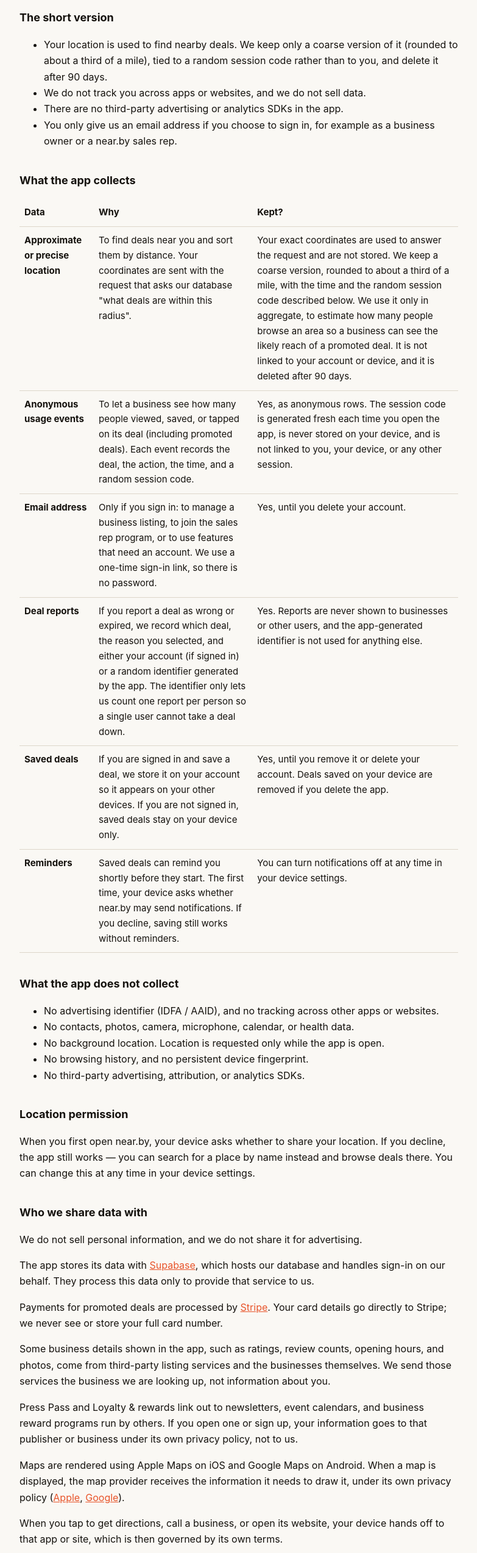
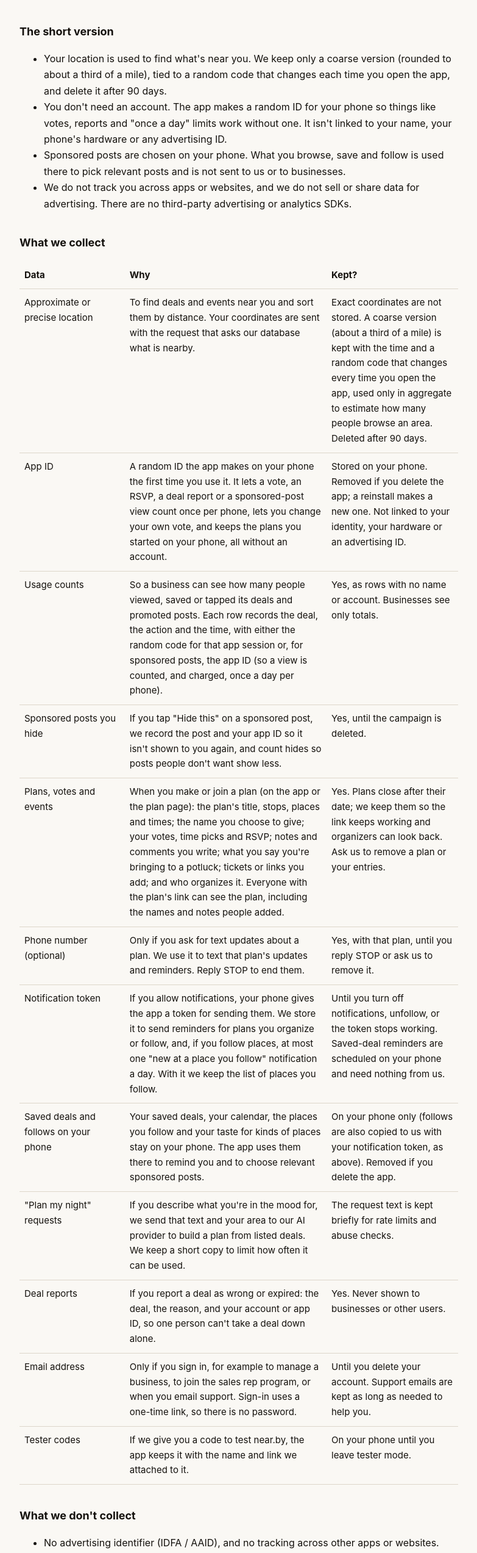
Before and after one commit to alwish45/nearby-legal, a plain HTML site: page privacy.html in a window 1280 px wide. Shown: the part 249-2795 px from the top of the page at 61% size, without its empty margins (248-1031 px from the left). Drawn offline with Linux system fonts and the light colour scheme.

Commit message:
Privacy policy: plans and events, the app ID, sponsored posts, follows, AI and texts
Brings the policy in line with what near.by does now: plan and event
data visible to people with the link; optional phone numbers for plan
texts (Twilio); the random app ID kept on the phone; notification tokens
with followed places; sponsored posts matched on the phone, counted per
phone a day, and Hide this; AI providers (Anthropic); Pro billing;
tester codes; removing plan entries without an account; Utah Consumer
Privacy Act rights.

Co-Authored-By: Claude Opus 5.5 <noreply@anthropic.com>
Claude-Session: https://claude.ai/code/session_01WMga254PXo2pYwgWdUjBq5

```diff
--- a/privacy.html
+++ b/privacy.html
@@ -28,95 +28,129 @@
 <body>
 
 <h1>Privacy Policy</h1>
-<p class="updated">For the <strong>near.by</strong> mobile app, operated by Near.by LLC (Utah). Last updated 21 November 2026.</p>
+<p class="updated">For the <strong>near.by</strong> mobile app and the near.by plan pages friends open from a link, operated by Near.by LLC (Utah). Last updated 27 November 2026.</p>
 
-<p>near.by shows you deals and specials at businesses near your current location. This policy explains exactly what the app collects, why, and what it does not do. It is written to describe the app's actual behavior rather than to cover every hypothetical.</p>
+<p>near.by shows you deals, specials and events near you, and helps you make plans with friends. This policy explains exactly what we collect, why, and what we don't do. It is written to describe how near.by actually works rather than to cover every hypothetical.</p>
 
 <h2>The short version</h2>
 <ul>
-  <li>Your location is used to find nearby deals. We keep only a coarse version of it (rounded to about a third of a mile), tied to a random session code rather than to you, and delete it after 90 days.</li>
-  <li>We do not track you across apps or websites, and we do not sell data.</li>
-  <li>There are no third-party advertising or analytics SDKs in the app.</li>
-  <li>You only give us an email address if you choose to sign in, for example as a business owner or a near.by sales rep.</li>
+  <li>Your location is used to find what's near you. We keep only a coarse version (rounded to about a third of a mile), tied to a random code that changes each time you open the app, and delete it after 90 days.</li>
+  <li>You don't need an account. The app makes a random ID for your phone so things like votes, reports and "once a day" limits work without one. It isn't linked to your name, your phone's hardware or any advertising ID.</li>
+  <li>Sponsored posts are chosen on your phone. What you browse, save and follow is used there to pick relevant posts and is not sent to us or to businesses.</li>
+  <li>We do not track you across apps or websites, and we do not sell or share data for advertising. There are no third-party advertising or analytics SDKs.</li>
 </ul>
 
-<h2>What the app collects</h2>
+<h2>What we collect</h2>
 
 <table>
-  <tr><th>Data</th><th>Why</th><th>Kept?</th></tr>
+  <tr><th style="width:24%">Data</th><th>Why</th><th style="width:30%">Kept?</th></tr>
   <tr>
-    <td><strong>Approximate or precise location</strong></td>
-    <td>To find deals near you and sort them by distance. Your coordinates are sent with the request that asks our database "what deals are within this radius".</td>
-    <td>Your exact coordinates are used to answer the request and are not stored. We keep a coarse version, rounded to about a third of a mile, with the time and the random session code described below. We use it only in aggregate, to estimate how many people browse an area so a business can see the likely reach of a promoted deal. It is not linked to your account or device, and it is deleted after 90 days.</td>
+    <td>Approximate or precise location</td>
+    <td>To find deals and events near you and sort them by distance. Your coordinates are sent with the request that asks our database what is nearby.</td>
+    <td>Exact coordinates are not stored. A coarse version (about a third of a mile) is kept with the time and a random code that changes every time you open the app, used only in aggregate to estimate how many people browse an area. Deleted after 90 days.</td>
   </tr>
   <tr>
-    <td><strong>Anonymous usage events</strong></td>
-    <td>To let a business see how many people viewed, saved, or tapped on its deal (including promoted deals). Each event records the deal, the action, the time, and a random session code.</td>
-    <td>Yes, as anonymous rows. The session code is generated fresh each time you open the app, is never stored on your device, and is not linked to you, your device, or any other session.</td>
+    <td>App ID</td>
+    <td>A random ID the app makes on your phone the first time you use it. It lets a vote, an RSVP, a deal report or a sponsored-post view count once per phone, lets you change your own vote, and keeps the plans you started on your phone, all without an account.</td>
+    <td>Stored on your phone. Removed if you delete the app; a reinstall makes a new one. Not linked to your identity, your hardware or an advertising ID.</td>
   </tr>
   <tr>
-    <td><strong>Email address</strong></td>
-    <td>Only if you sign in: to manage a business listing, to join the sales rep program, or to use features that need an account. We use a one-time sign-in link, so there is no password.</td>
-    <td>Yes, until you delete your account.</td>
+    <td>Usage counts</td>
+    <td>So a business can see how many people viewed, saved or tapped its deals and promoted posts. Each row records the deal, the action and the time, with either the random code for that app session or, for sponsored posts, the app ID (so a view is counted, and charged, once a day per phone).</td>
+    <td>Yes, as rows with no name or account. Businesses see only totals.</td>
   </tr>
   <tr>
-    <td><strong>Deal reports</strong></td>
-    <td>If you report a deal as wrong or expired, we record which deal, the reason you selected, and either your account (if signed in) or a random identifier generated by the app. The identifier only lets us count one report per person so a single user cannot take a deal down.</td>
-    <td>Yes. Reports are never shown to businesses or other users, and the app-generated identifier is not used for anything else.</td>
+    <td>Sponsored posts you hide</td>
+    <td>If you tap "Hide this" on a sponsored post, we record the post and your app ID so it isn't shown to you again, and count hides so posts people don't want show less.</td>
+    <td>Yes, until the campaign is deleted.</td>
   </tr>
   <tr>
-    <td><strong>Saved deals</strong></td>
-    <td>If you are signed in and save a deal, we store it on your account so it appears on your other devices. If you are not signed in, saved deals stay on your device only.</td>
-    <td>Yes, until you remove it or delete your account. Deals saved on your device are removed if you delete the app.</td>
+    <td>Plans, votes and events</td>
+    <td>When you make or join a plan (on the app or the plan page): the plan's title, stops, places and times; the name you choose to give; your votes, time picks and RSVP; notes and comments you write; what you say you're bringing to a potluck; tickets or links you add; and who organizes it. Everyone with the plan's link can see the plan, including the names and notes people added.</td>
+    <td>Yes. Plans close after their date; we keep them so the link keeps working and organizers can look back. Ask us to remove a plan or your entries.</td>
   </tr>
   <tr>
-    <td><strong>Reminders</strong></td>
-    <td>Saved deals can remind you shortly before they start. The first time, your device asks whether near.by may send notifications. If you decline, saving still works without reminders.</td>
-    <td>You can turn notifications off at any time in your device settings.</td>
+    <td>Phone number (optional)</td>
+    <td>Only if you ask for text updates about a plan. We use it to text that plan's updates and reminders. Reply STOP to end them.</td>
+    <td>Yes, with that plan, until you reply STOP or ask us to remove it.</td>
+  </tr>
+  <tr>
+    <td>Notification token</td>
+    <td>If you allow notifications, your phone gives the app a token for sending them. We store it to send reminders for plans you organize or follow, and, if you follow places, at most one "new at a place you follow" notification a day. With it we keep the list of places you follow.</td>
+    <td>Until you turn off notifications, unfollow, or the token stops working. Saved-deal reminders are scheduled on your phone and need nothing from us.</td>
+  </tr>
+  <tr>
+    <td>Saved deals and follows on your phone</td>
+    <td>Your saved deals, your calendar, the places you follow and your taste for kinds of places stay on your phone. The app uses them there to remind you and to choose relevant sponsored posts.</td>
+    <td>On your phone only (follows are also copied to us with your notification token, as above). Removed if you delete the app.</td>
+  </tr>
+  <tr>
+    <td>"Plan my night" requests</td>
+    <td>If you describe what you're in the mood for, we send that text and your area to our AI provider to build a plan from listed deals. We keep a short copy to limit how often it can be used.</td>
+    <td>The request text is kept briefly for rate limits and abuse checks.</td>
+  </tr>
+  <tr>
+    <td>Deal reports</td>
+    <td>If you report a deal as wrong or expired: the deal, the reason, and your account or app ID, so one person can't take a deal down alone.</td>
+    <td>Yes. Never shown to businesses or other users.</td>
+  </tr>
+  <tr>
+    <td>Email address</td>
+    <td>Only if you sign in, for example to manage a business, to join the sales rep program, or when you email support. Sign-in uses a one-time link, so there is no password.</td>
+    <td>Until you delete your account. Support emails are kept as long as needed to help you.</td>
+  </tr>
+  <tr>
+    <td>Tester codes</td>
+    <td>If we give you a code to test near.by, the app keeps it with the name and link we attached to it.</td>
+    <td>On your phone until you leave tester mode.</td>
   </tr>
 </table>
 
-<h2>What the app does not collect</h2>
+<h2>What we don't collect</h2>
 <ul>
   <li>No advertising identifier (IDFA / AAID), and no tracking across other apps or websites.</li>
-  <li>No contacts, photos, camera, microphone, calendar, or health data.</li>
+  <li>No contacts, photos, camera, microphone, calendar or health data. (Adding a plan to your calendar opens your calendar app; we don't read it.)</li>
   <li>No background location. Location is requested only while the app is open.</li>
-  <li>No browsing history, and no persistent device fingerprint.</li>
-  <li>No third-party advertising, attribution, or analytics SDKs.</li>
+  <li>No browsing history and no device fingerprint.</li>
+  <li>No third-party advertising, attribution or analytics SDKs.</li>
 </ul>
 
+<h2>Sponsored posts</h2>
+<p>Businesses can pay to show a deal to people near them, labeled "Sponsored". A business chooses an area, times and days, and kinds of things (for example food or live music). Our server sends your phone the sponsored posts for your area; your phone decides which fit what you're browsing and the places you saved or follow, and shows at most about one per eight listings. We are told which post was shown and whether it was tapped or hidden, with your app ID, so it can be counted and charged once a day per phone. We never tell a business who you are, and we don't build a profile of you on our servers. Tap ⋯ on any sponsored post to see why it was shown or to hide it.</p>
+
 <h2>Location permission</h2>
-<p>When you first open near.by, your device asks whether to share your location. If you decline, the app still works — you can search for a place by name instead and browse deals there. You can change this at any time in your device settings.</p>
+<p>When you first open near.by, your phone asks whether to share your location. If you decline, the app still works: it shows downtown Salt Lake City, or you can search for a place. You can change this any time in your phone's settings.</p>
 
 <h2>Who we share data with</h2>
-<p>We do not sell personal information, and we do not share it for advertising.</p>
-<p>The app stores its data with <a href="https://supabase.com/privacy">Supabase</a>, which hosts our database and handles sign-in on our behalf. They process this data only to provide that service to us.</p>
-<p>Payments for promoted deals are processed by <a href="https://stripe.com/privacy">Stripe</a>. Your card details go directly to Stripe; we never see or store your full card number.</p>
-<p>Some business details shown in the app, such as ratings, review counts, opening hours, and photos, come from third-party listing services and the businesses themselves. We send those services the business we are looking up, not information about you.</p>
-<p>Press Pass and Loyalty &amp; rewards link out to newsletters, event calendars, and business reward programs run by others. If you open one or sign up, your information goes to that publisher or business under its own privacy policy, not to us.</p>
-<p>Maps are rendered using Apple Maps on iOS and Google Maps on Android. When a map is displayed, the map provider receives the information it needs to draw it, under its own privacy policy (<a href="https://www.apple.com/legal/privacy/">Apple</a>, <a href="https://policies.google.com/privacy">Google</a>).</p>
-<p>When you tap to get directions, call a business, or open its website, your device hands off to that app or site, which is then governed by its own terms.</p>
-<p>We may disclose information if we are legally required to.</p>
-<p>If near.by is acquired by or merged with another company, the information we hold may be transferred to that company, which will remain bound by this policy for that information.</p>
+<p>We do not sell personal information, and we do not share it for advertising. We use these service providers, who process data only to provide their service to us:</p>
+<ul>
+  <li><strong>Supabase</strong> hosts our database, sign-in and server functions.</li>
+  <li><strong>Stripe</strong> processes payments for promoted posts and near.by Pro. Card details go directly to Stripe; we never see or store your full card number.</li>
+  <li><strong>Anthropic</strong> (our AI provider) processes the text you give "Plan my night", the text a business owner gives "Fill it in for me", support emails (to draft replies a person reviews), and public business information we check. It does not receive your location history or app ID.</li>
+  <li><strong>Twilio</strong> sends text messages to people who ask for plan updates by text.</li>
+  <li><strong>Expo</strong> (and Apple and Google) deliver notifications using your notification token.</li>
+  <li>Maps are drawn by Apple Maps on iOS and Google Maps on Android, under their own privacy policies.</li>
+</ul>
+<p>Some business details, such as ratings, hours and photos, come from third-party listing services and the businesses themselves; we send those services the business we're looking up, not information about you. Press Pass and Loyalty &amp; rewards link to programs run by others under their own policies. When you tap for directions, to call or to open a website, your phone hands off to that app or site.</p>
+<p>We may disclose information if the law requires it. If near.by is acquired or merges with another company, the information we hold may be transferred to it, bound by this policy for that information.</p>
 
 <h2>Business accounts</h2>
-<p>If you claim a business listing, your email is linked to that business so we know you manage it. To check that you really represent the business, we collect the contact name, role, phone number, and message you provide with your claim, and we may check your business's own website or DNS records for a verification code. We may also use automated tools to screen claims for fraud. This information is used only to review the claim and is kept as a record of who verified the listing.</p>
-<p>Anonymous view, save, and tap counts for your own deals and promoted deals are visible in your dashboard, along with an estimate of how many people browse the area you choose to promote in. You never see information about individual people — only totals.</p>
-<p>If you buy a promoted deal, we keep a record of the campaign, its price, and payment status for accounting and tax purposes, even after the campaign ends.</p>
+<p>If you claim a business listing, your email is linked to that business. To check that you represent it, we collect the contact name, role, phone number and message you give with your claim, and may check your business's website or DNS records for a verification code. We may use automated tools, including AI, to screen claims for fraud. This is used only to review the claim and is kept as a record of who verified the listing.</p>
+<p>Your dashboard shows totals for your own deals and promoted posts: views, saves, taps, hides, spend and an estimate of how many people browse an area. You never see information about individual people.</p>
+<p>If you post an update to your followers, the text is shown on your place's page and sent to followers as a notification. If you buy promoted posts or near.by Pro, we keep campaign, credit, subscription and payment records (through Stripe) for accounting and tax, even after a campaign or subscription ends.</p>
 
 <h2>Sales rep accounts</h2>
-<p>If you join the near.by sales rep program, we store your name, email, rep code, who recruited you (if anyone), the businesses linked to your code, the commissions you earned, and the payouts we made to you. We may also ask for the payment and tax details required to pay you. Payout and commission records are kept as long as the law requires for tax and accounting, even if you delete your account. Businesses you refer may see your display name.</p>
-<p>If you are a business owner and enter a rep code, your business is linked to that rep. The rep can see your business name and the commission they earn from your payments, but not your card details or your account email.</p>
+<p>If you join the sales rep program, we store your name, email, rep code, who recruited you (if anyone), the businesses linked to your code, the commissions you earned and the payouts we made, and the payment and tax details needed to pay you. Payout and commission records are kept as long as the law requires, even if you delete your account. Businesses you refer may see your display name. A business that enters your code is linked to you; you can see its name and the commission you earn from its payments, but not its card details or account email.</p>
 
-<h2>Deleting your account</h2>
-<p>You can delete your account from inside the app: open the <strong>You</strong> tab and choose <strong>Delete account</strong>. This permanently removes your account and email address. Any business you claimed is released so another owner can claim it later; the business listing and its deals remain in the app, since they describe a public business rather than you.</p>
-<p>If you have trouble, email <a href="mailto:nearbyutah@gmail.com">nearbyutah@gmail.com</a> and we will remove it for you.</p>
+<h2>Deleting your account and your data</h2>
+<p>You can delete your account in the app: open the You tab and choose Delete account. This removes your account and email. A business you claimed is released so another owner can claim it; the listing and its deals stay, since they describe a public business rather than you.</p>
+<p>Without an account, deleting the app removes its ID, your saved deals and follows from your phone. To remove plans, names or notes you added, a phone number, or anything else, email <a href="mailto:nearbyutah@gmail.com">nearbyutah@gmail.com</a> and tell us the plan link or what to remove.</p>
 
 <h2>Children</h2>
-<p>near.by is not directed at children under 13, and we do not knowingly collect personal information from them.</p>
+<p>near.by is not directed at children under 13, and we do not knowingly collect personal information from them. Some listings involve alcohol and are meant for adults 21 and over.</p>
 
 <h2>Your rights</h2>
-<p>Depending on where you live, you may have the right to access, correct, export, or delete the personal information we hold about you. For most people, the only personal information we hold is the email address on an account, and deleting your account takes care of it. Records we must keep for tax or accounting (such as payments and rep payouts) are kept only as long as required. For anything else, email us.</p>
+<p>Depending on where you live (including under the Utah Consumer Privacy Act), you may have the right to know what we hold about you, to get a copy, to correct it, to delete it, and to opt out of targeted advertising and the sale of data. We don't sell data, and sponsored posts are matched on your phone rather than from a profile we keep; you can hide any sponsored post. To use any of these rights, email us; we will answer within 45 days. Records we must keep for tax or accounting are kept only as long as required.</p>
 
 <h2>Changes</h2>
 <p>If this policy changes materially, we will update the date at the top and, where the change is significant, note it in the app.</p>
```
